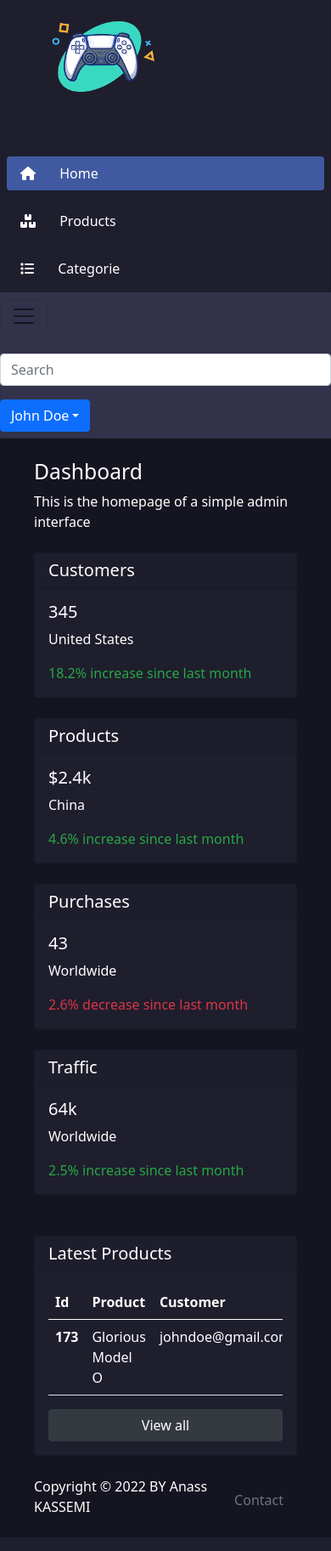
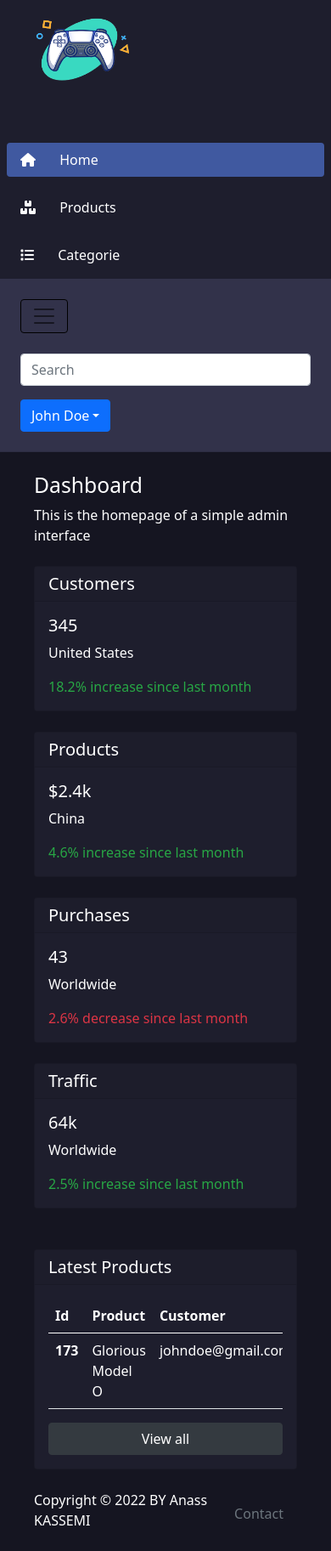
Before and after one commit to anas1k/Origin-Gamer, a PHP site: page / in a window 390 px wide, after a click that opens the changed part. Shown: the whole page at 85% size. Before the commit the page ends 1779 px from the top, so only its background shows below. Run offline with PHP 8.4, Linux system fonts and the light colour scheme; some libraries are stand-ins or nearby versions.

Commit message:
FrontEnd phase: reponsive fixes

```diff
--- a/assets/css/main.css
+++ b/assets/css/main.css
@@ -1,15 +1,79 @@
-.none {
-    color: rgb(217, 0, 0) !important;
+.sidebar {
+    position: fixed;
+    top: 0;
+    bottom: 0;
+    left: 0;
+    z-index: 1000;
+    /* padding: 90px 0 0; */
+    box-shadow: inset -1px 0 0 rgba(0, 0, 0, 0.1);
+    /* z-index: 99; */
 }
 
-.dropdown-menu .dropdown-item {
-    color: #0061f3;
+.navbar {
+    box-shadow: inset 0 -1px 0 rgba(0, 0, 0, 0.1);
 }
-.dropdown-menu {
-    background-color: rgb(93, 93, 93) !important;
-    margin-left: 3rem;
+.card {
+    background-color: #1e1e2d !important;
 }
-.ltr-space {
-    text-decoration: none !important;
-    margin-left: 1rem;
+.sidebar .nav-link {
+    color: #333;
 }
+
+.active {
+    background-color: #4059a0 !important;
+}
+.content {
+    background-color: #151521;
+    display: block;
+    height: 100vh;
+}
+@media (max-width: 768.98px) {
+    .sidebar {
+        top: 0rem;
+        padding: 0;
+    }
+    .sidebar {
+        position: fixed;
+    }
+    .content {
+        height: auto;
+    }
+    .logo {
+        width: 10rem;
+        height: 7rem;
+        margin-left: 1rem;
+    }
+}
+
+@media (max-width: 425.98px) {
+    .sidebar {
+        top: 0rem;
+        padding: 0;
+        position: initial;
+    }
+    .navbar {
+        padding: 1.5rem;
+    }
+    .content {
+        height: auto;
+    }
+    .navbar-light .navbar-toggler {
+        border-color: rgb(0 0 0) !important;
+    }
+    .logo {
+        width: 10rem !important;
+    }
+}
+
+@media (min-width: 769.98px) {
+    .navbar {
+        top: 0;
+        position: sticky;
+        z-index: 999;
+    }
+    .logo {
+        width: 12rem;
+        height: 9rem;
+        margin-left: 2rem;
+    }
+}
--- a/index.html
+++ b/index.html
@@ -3,7 +3,7 @@
     <head>
         <meta charset="UTF-8" />
         <meta name="viewport" content="width=device-width, initial-scale=1.0" />
-        <title>Bootstrap 5 Simple Admin Dashboard</title>
+        <title>Origin Gamer - Dashboard</title>
         <link
             rel="stylesheet"
             href="https://stackpath.bootstrapcdn.com/bootstrap/5.0.0-alpha1/css/bootstrap.min.css"
@@ -16,61 +16,11 @@
             integrity="sha512-MV7K8+y+gLIBoVD59lQIYicR65iaqukzvf/nwasF0nqhPay5w/9lJmVM2hMDcnK1OnMGCdVK+iQrJ7lzPJQd1w=="
             crossorigin="anonymous"
             referrerpolicy="no-referrer" />
-        <style>
-            .sidebar {
-                position: fixed;
-                top: 0;
-                bottom: 0;
-                left: 0;
-                z-index: 1000;
-                /* padding: 90px 0 0; */
-                box-shadow: inset -1px 0 0 rgba(0, 0, 0, 0.1);
-                /* z-index: 99; */
-            }
-
-            .navbar {
-                box-shadow: inset 0 -1px 0 rgba(0, 0, 0, 0.1);
-            }
-            .card {
-                background-color: #1e1e2d !important;
-            }
-            .sidebar .nav-link {
-                color: #333;
-            }
-
-            .active {
-                background-color: #4059a0 !important;
-            }
-            .content {
-                background-color: #151521;
-                display: block;
-                height: 100vh;
-            }
-            @media (max-width: 767.98px) {
-                .sidebar {
-                    top: 11.5rem;
-                    padding: 0;
-                }
-                .sidebar {
-                    position: initial;
-                }
-                .content {
-                    height: auto;
-                }
-            }
-
-            @media (min-width: 767.98px) {
-                .navbar {
-                    top: 0;
-                    position: sticky;
-                    z-index: 999;
-                }
-            }
-        </style>
+        <link rel="stylesheet" href="assets/css/main.css" />
     </head>
     <body>
         <nav id="sidebar" class="col-md-3 col-lg-2 d-md-block sidebar collapse" style="background-color: #1e1e2d">
-            <a class="" href="#"><img src="assets/img/Logo.png" alt="" style="width: 11rem; height: 8rem; margin-left: 2rem" /></a>
+            <a class="" href="#"><img src="assets/img/Logo.png" alt="" class="logo" /></a>
             <div class="position mt-5">
                 <ul class="nav nav-pills flex-column">
                     <li class="nav-item m-2">
@@ -163,7 +113,7 @@
                         </div>
                     </div>
                     <div class="row">
-                        <div class="col-12 col-xl-8 mb-4 mb-lg-0">
+                        <div class="col-12 col-xl-12 mb-4 mb-lg-0">
                             <div class="card">
                                 <h5 class="card-header">Latest Products</h5>
                                 <div class="card-body">
@@ -204,7 +154,6 @@
                 </main>
             </div>
         </div>
-        <script src="https://cdn.jsdelivr.net/npm/popper.js@1.16.0/dist/umd/popper.min.js" integrity="sha384-Q6E9RHvbIyZFJoft+2mJbHaEWldlvI9IOYy5n3zV9zzTtmI3UksdQRVvoxMfooAo" crossorigin="anonymous"></script>
         <script src="https://stackpath.bootstrapcdn.com/bootstrap/5.0.0-alpha1/js/bootstrap.min.js" integrity="sha384-oesi62hOLfzrys4LxRF63OJCXdXDipiYWBnvTl9Y9/TRlw5xlKIEHpNyvvDShgf/" crossorigin="anonymous"></script>
         <script src="https://cdn.jsdelivr.net/npm/bootstrap@5.0.2/dist/js/bootstrap.bundle.min.js" integrity="sha384-MrcW6ZMFYlzcLA8Nl+NtUVF0sA7MsXsP1UyJoMp4YLEuNSfAP+JcXn/tWtIaxVXM" crossorigin="anonymous"></script>
 
```
